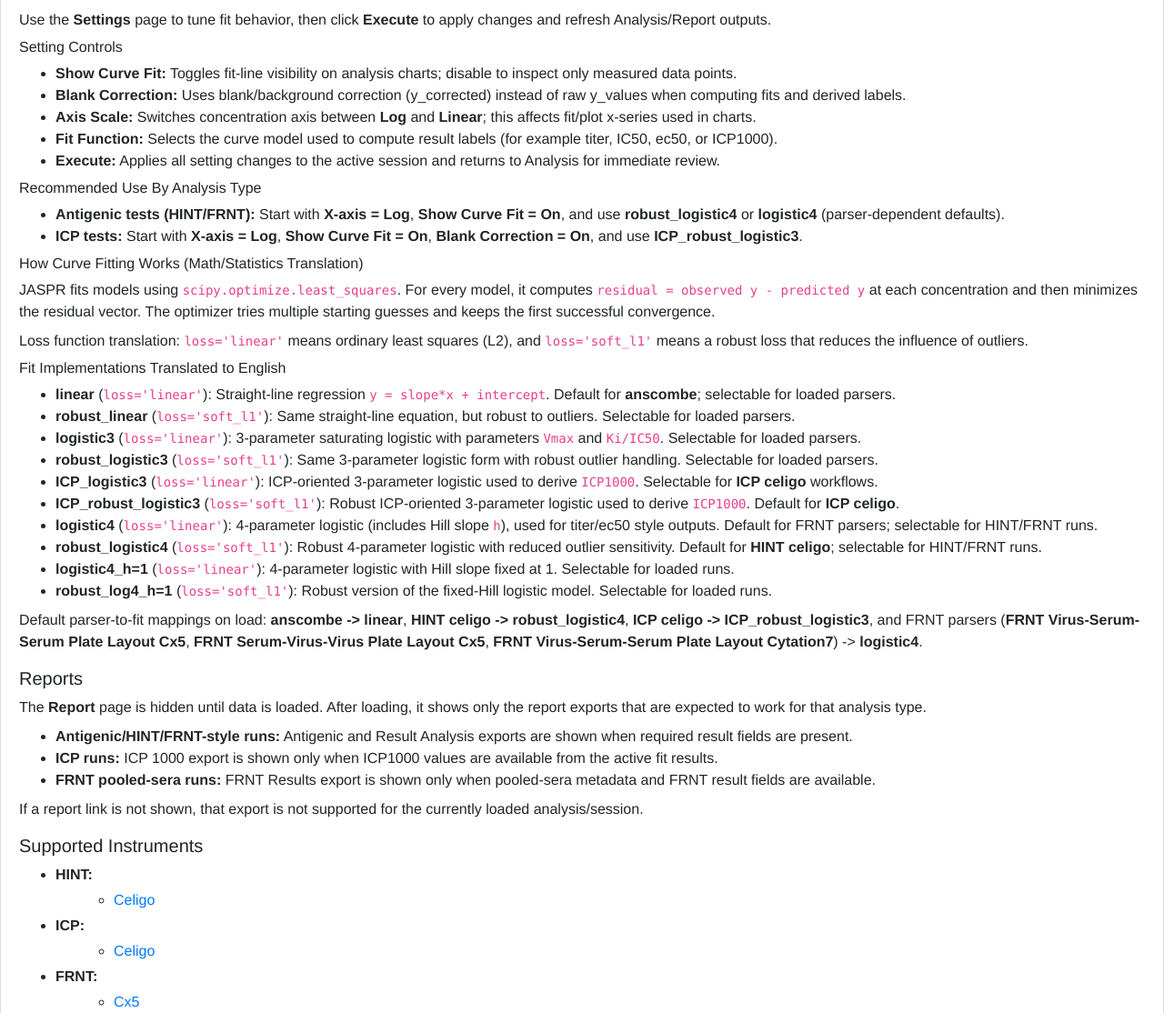
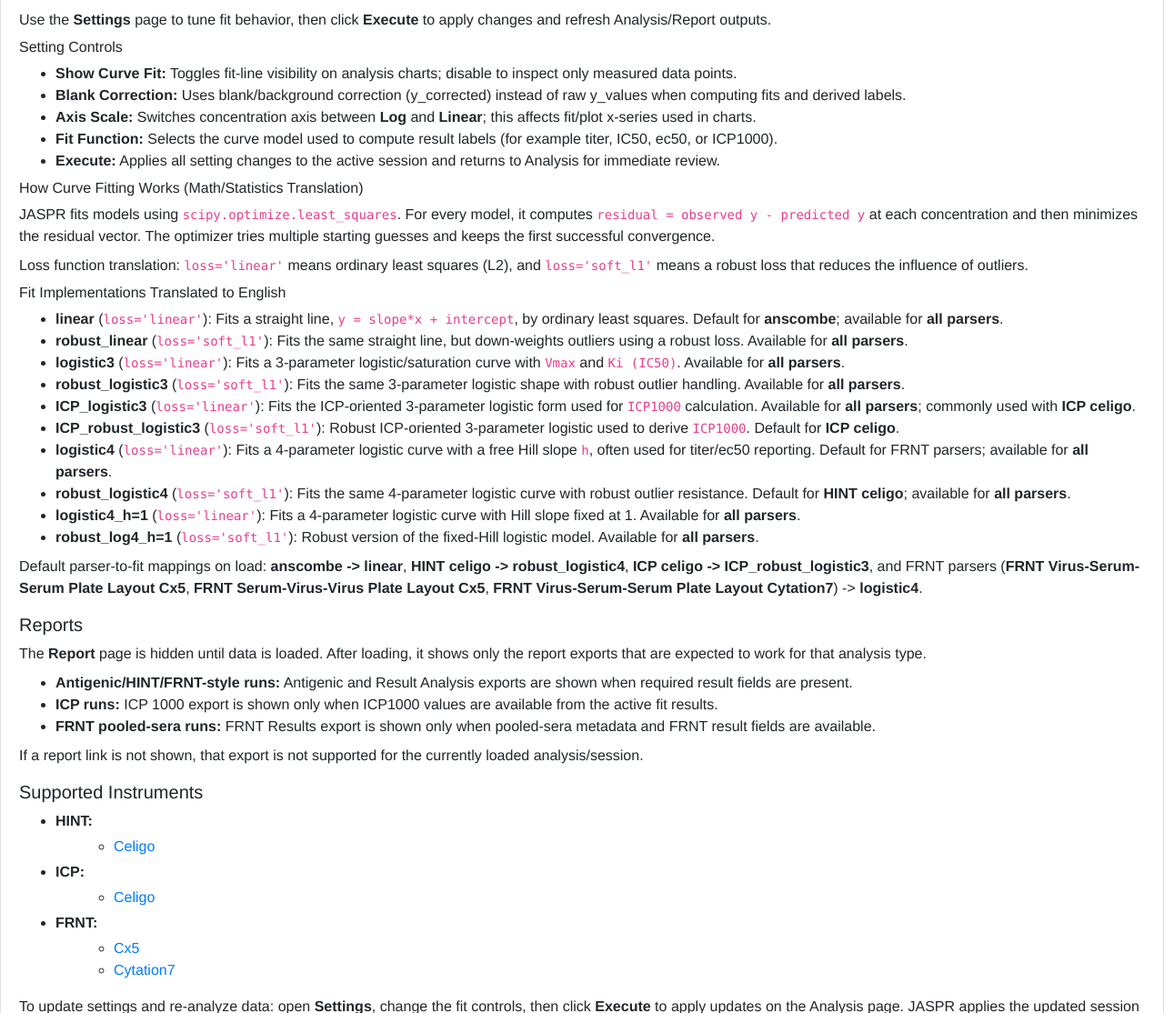
Before and after one commit to CDCgov/jaspr, a Flask app: page / in a window 1280 px wide. Shown: the part 1815-2929 px from the top of the page at 91% size. Run offline with Flask 3, Linux system fonts and the light colour scheme; some libraries are stand-ins or nearby versions.

Commit message:
FLULIMS-5321 Updating instructions & settings & models

```diff
--- a/app/jaspr/templates/main.html
+++ b/app/jaspr/templates/main.html
@@ -108,11 +108,6 @@
 					<li><strong>Fit Function:</strong> Selects the curve model used to compute result labels (for example titer, IC50, ec50, or ICP1000).</li>
 					<li><strong>Execute:</strong> Applies all setting changes to the active session and returns to Analysis for immediate review.</li>
 				</ul>
-				<h6 class="mb-2">Recommended Use By Analysis Type</h6>
-				<ul class="mb-2">
-					<li><strong>Antigenic tests (HINT/FRNT):</strong> Start with <strong>X-axis = Log</strong>, <strong>Show Curve Fit = On</strong>, and use <strong>robust_logistic4</strong> or <strong>logistic4</strong> (parser-dependent defaults).</li>
-					<li><strong>ICP tests:</strong> Start with <strong>X-axis = Log</strong>, <strong>Show Curve Fit = On</strong>, <strong>Blank Correction = On</strong>, and use <strong>ICP_robust_logistic3</strong>.</li>
-				</ul>
 				<h6 class="mb-2">How Curve Fitting Works (Math/Statistics Translation)</h6>
 				<p class="mb-2">
 					JASPR fits models using <code>scipy.optimize.least_squares</code>. For every model, it computes
@@ -126,16 +121,16 @@
 				</p>
 				<h6 class="mb-2">Fit Implementations Translated to English</h6>
 				<ul class="mb-2">
-					<li><strong>linear</strong> (<code>loss='linear'</code>): Straight-line regression <code>y = slope*x + intercept</code>. Default for <strong>anscombe</strong>; selectable for loaded parsers.</li>
-					<li><strong>robust_linear</strong> (<code>loss='soft_l1'</code>): Same straight-line equation, but robust to outliers. Selectable for loaded parsers.</li>
-					<li><strong>logistic3</strong> (<code>loss='linear'</code>): 3-parameter saturating logistic with parameters <code>Vmax</code> and <code>Ki/IC50</code>. Selectable for loaded parsers.</li>
-					<li><strong>robust_logistic3</strong> (<code>loss='soft_l1'</code>): Same 3-parameter logistic form with robust outlier handling. Selectable for loaded parsers.</li>
-					<li><strong>ICP_logistic3</strong> (<code>loss='linear'</code>): ICP-oriented 3-parameter logistic used to derive <code>ICP1000</code>. Selectable for <strong>ICP celigo</strong> workflows.</li>
+					<li><strong>linear</strong> (<code>loss='linear'</code>): Fits a straight line, <code>y = slope*x + intercept</code>, by ordinary least squares. Default for <strong>anscombe</strong>; available for <strong>all parsers</strong>.</li>
+					<li><strong>robust_linear</strong> (<code>loss='soft_l1'</code>): Fits the same straight line, but down-weights outliers using a robust loss. Available for <strong>all parsers</strong>.</li>
+					<li><strong>logistic3</strong> (<code>loss='linear'</code>): Fits a 3-parameter logistic/saturation curve with <code>Vmax</code> and <code>Ki (IC50)</code>. Available for <strong>all parsers</strong>.</li>
+					<li><strong>robust_logistic3</strong> (<code>loss='soft_l1'</code>): Fits the same 3-parameter logistic shape with robust outlier handling. Available for <strong>all parsers</strong>.</li>
+					<li><strong>ICP_logistic3</strong> (<code>loss='linear'</code>): Fits the ICP-oriented 3-parameter logistic form used for <code>ICP1000</code> calculation. Available for <strong>all parsers</strong>; commonly used with <strong>ICP celigo</strong>.</li>
 					<li><strong>ICP_robust_logistic3</strong> (<code>loss='soft_l1'</code>): Robust ICP-oriented 3-parameter logistic used to derive <code>ICP1000</code>. Default for <strong>ICP celigo</strong>.</li>
-					<li><strong>logistic4</strong> (<code>loss='linear'</code>): 4-parameter logistic (includes Hill slope <code>h</code>), used for titer/ec50 style outputs. Default for FRNT parsers; selectable for HINT/FRNT runs.</li>
-					<li><strong>robust_logistic4</strong> (<code>loss='soft_l1'</code>): Robust 4-parameter logistic with reduced outlier sensitivity. Default for <strong>HINT celigo</strong>; selectable for HINT/FRNT runs.</li>
-					<li><strong>logistic4_h=1</strong> (<code>loss='linear'</code>): 4-parameter logistic with Hill slope fixed at 1. Selectable for loaded runs.</li>
-					<li><strong>robust_log4_h=1</strong> (<code>loss='soft_l1'</code>): Robust version of the fixed-Hill logistic model. Selectable for loaded runs.</li>
+					<li><strong>logistic4</strong> (<code>loss='linear'</code>): Fits a 4-parameter logistic curve with a free Hill slope <code>h</code>, often used for titer/ec50 reporting. Default for FRNT parsers; available for <strong>all parsers</strong>.</li>
+					<li><strong>robust_logistic4</strong> (<code>loss='soft_l1'</code>): Fits the same 4-parameter logistic curve with robust outlier resistance. Default for <strong>HINT celigo</strong>; available for <strong>all parsers</strong>.</li>
+					<li><strong>logistic4_h=1</strong> (<code>loss='linear'</code>): Fits a 4-parameter logistic curve with Hill slope fixed at 1. Available for <strong>all parsers</strong>.</li>
+					<li><strong>robust_log4_h=1</strong> (<code>loss='soft_l1'</code>): Robust version of the fixed-Hill logistic model. Available for <strong>all parsers</strong>.</li>
 				</ul>
 				<p class="mb-0">
 					Default parser-to-fit mappings on load: <strong>anscombe -> linear</strong>,
```
